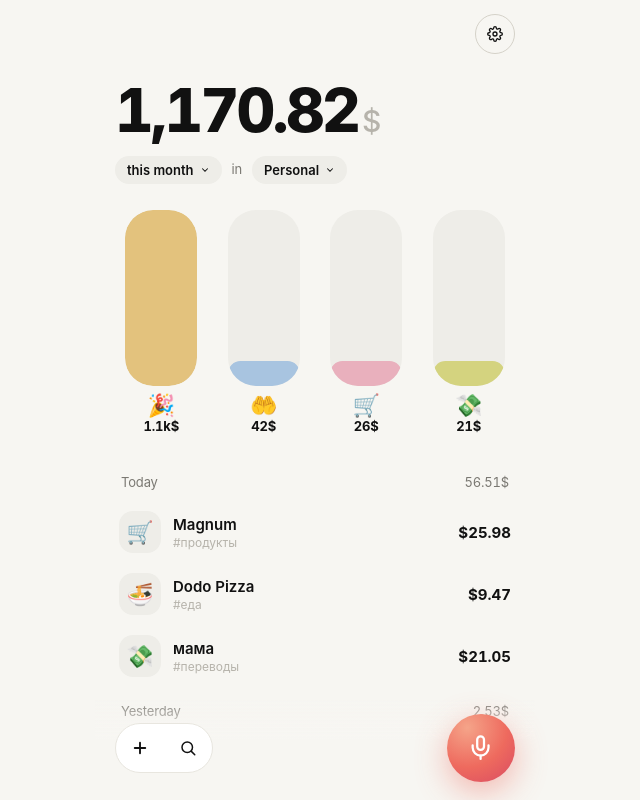
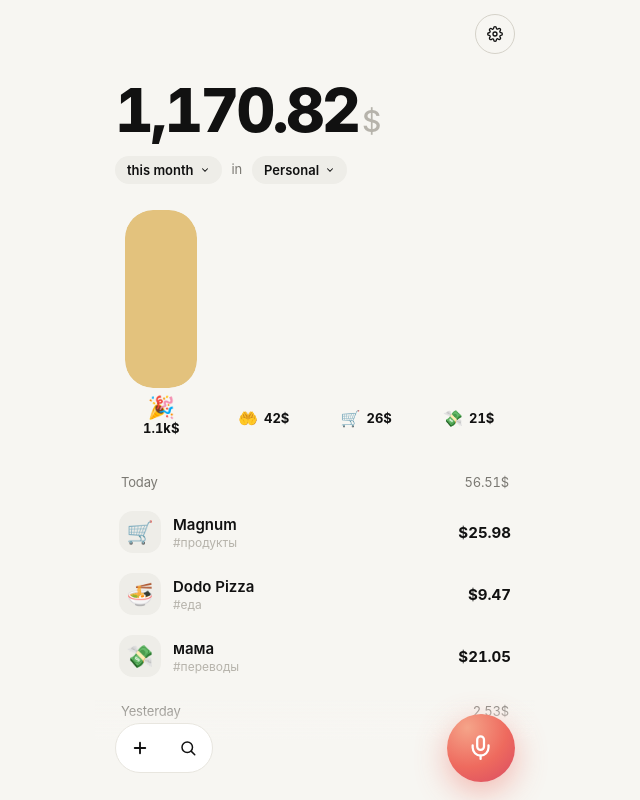
Before and after one commit to satzewoo/satzewoo.github.io, a SvelteKit app in the folder apps/monai-kz/: page / in a window 1280 px wide. Shown: the top 800 px of the page, without its empty margins (325-965 px from the left). Built offline with nearby package versions, Linux system fonts and the light colour scheme.

Commit message:
Phase 5: interactive bar chart with drill-down (#10)
Bars are buttons: tap toggles category filter on tx feed. Active bar gets 2px outline + 1.03× scale; others dim. Categories under 20% of top collapse to compact horizontal pills. Filter chip above list shows active filter.

```diff
--- a/apps/monai-kz/src/routes/+page.svelte
+++ b/apps/monai-kz/src/routes/+page.svelte
@@ -43,8 +43,24 @@
 	const topCategories = $derived(byCategory.slice(0, 4));
 	const maxCatTotal = $derived(topCategories[0]?.total ?? 1);
 
+	let selectedCategory = $state(/** @type {string | null} */ (null));
+
+	/** @param {string} slug */
+	function toggleCategoryFilter(slug) {
+		selectedCategory = selectedCategory === slug ? null : slug;
+	}
+
 	const recentExpenses = $derived(
-		txStore.items.filter((t) => t.kind === 'expense').slice(0, 12)
+		txStore.items
+			.filter((t) => t.kind === 'expense')
+			.filter((t) => !selectedCategory || (t.category ?? 'other_expense') === selectedCategory)
+			.slice(0, 12)
+	);
+
+	const selectedCategoryMeta = $derived(
+		selectedCategory
+			? CATEGORIES[/** @type {keyof typeof CATEGORIES} */ (selectedCategory)]
+			: null
 	);
 
 	const groupedRecent = $derived.by(() => {
@@ -130,8 +146,26 @@
 		{:else}
 			{#each topCategories as cat, i (cat.slug)}
 				{@const meta = CATEGORIES[/** @type {keyof typeof CATEGORIES} */ (cat.slug)]}
-				{@const pct = Math.max(14, Math.round((cat.total / maxCatTotal) * 100))}
-				<div class="bar-wrap" in:fly={{ y: 16, duration: 360, delay: i * 60, easing: quintOut }}>
+				{@const rawPct = Math.round((cat.total / maxCatTotal) * 100)}
+				{@const compact = rawPct < 20}
+				{@const pct = compact ? 0 : Math.max(20, rawPct)}
+				{@const active = selectedCategory === cat.slug}
+				<button
+					class="bar-wrap"
+					class:compact
+					class:active
+					class:dimmed={selectedCategory && !active}
+					type="button"
+					onclick={() => toggleCategoryFilter(cat.slug)}
+					aria-label={meta?.ru ?? cat.slug}
+					in:fly={{ y: 16, duration: 360, delay: i * 60, easing: quintOut }}
+				>
+					{#if compact}
+						<div class="bar-pill" style="background: {BAR_COLORS[i % BAR_COLORS.length]}33">
+							<span class="bar-emoji">{meta?.icon ?? '•'}</span>
+							<span class="bar-amt tabular">{fmtUsdCompact(cat.total)}$</span>
+						</div>
+					{:else}
 						<div class="bar-track">
 							<div
 								class="bar-fill"
@@ -140,7 +174,8 @@
 						</div>
 						<div class="bar-emoji">{meta?.icon ?? '•'}</div>
 						<div class="bar-amt tabular">{fmtUsdCompact(cat.total)}$</div>
-				</div>
+					{/if}
+				</button>
 			{/each}
 		{/if}
 	</section>
@@ -157,6 +192,21 @@
 		</div>
 	{:else}
 		<section class="recent">
+			{#if selectedCategory && selectedCategoryMeta}
+				<button
+					class="filter-chip"
+					type="button"
+					onclick={() => (selectedCategory = null)}
+					in:fly={{ y: -6, duration: 200, easing: quintOut }}
+				>
+					<span class="fc-emoji">{selectedCategoryMeta.icon}</span>
+					<span>{selectedCategoryMeta.ru}</span>
+					<svg viewBox="0 0 24 24" width="12" height="12" fill="none" stroke="currentColor" stroke-width="2.5" stroke-linecap="round"><line x1="6" y1="6" x2="18" y2="18"/><line x1="6" y1="18" x2="18" y2="6"/></svg>
+				</button>
+			{/if}
+			{#if recentExpenses.length === 0}
+				<div class="filter-empty subtle">Нет транзакций в этой категории</div>
+			{:else}
 				{#each groupedRecent as group}
 					<div class="group-head">
 						<span class="muted">{group.label}</span>
@@ -170,6 +220,7 @@
 						{/each}
 					</div>
 				{/each}
+			{/if}
 		</section>
 	{/if}
 
@@ -303,8 +354,19 @@
 		display: flex;
 		flex-direction: column;
 		align-items: center;
+		justify-content: flex-end;
 		height: 100%;
 		min-width: 0;
+		padding: 0;
+		background: transparent;
+		transition: opacity 200ms, transform 200ms var(--ease-spring);
+	}
+	.bar-wrap.active { transform: scale(1.03); }
+	.bar-wrap.dimmed { opacity: 0.4; }
+	.bar-wrap:active { transform: scale(0.97); }
+	.bar-wrap.compact {
+		justify-content: flex-end;
+		padding-bottom: 2px;
 	}
 	.bar-track {
 		flex: 1;
@@ -315,6 +377,9 @@
 		display: flex;
 		align-items: flex-end;
 		overflow: hidden;
+	}
+	.bar-wrap.active .bar-track {
+		box-shadow: 0 0 0 2px var(--fg);
 	}
 	.bar-fill {
 		width: 100%;
@@ -330,6 +395,38 @@
 		font-size: 13px;
 		font-weight: 700;
 		margin-top: 2px;
+	}
+
+	.bar-pill {
+		display: inline-flex;
+		align-items: center;
+		gap: 6px;
+		padding: 8px 12px;
+		border-radius: var(--radius-pill);
+		font-size: 13px;
+		font-weight: 700;
+		color: var(--fg);
+	}
+	.bar-pill .bar-emoji { font-size: 16px; margin: 0; }
+	.bar-pill .bar-amt { margin: 0; font-size: 13px; }
+
+	.filter-chip {
+		align-self: flex-start;
+		display: inline-flex;
+		align-items: center;
+		gap: 6px;
+		padding: 6px 12px;
+		background: var(--bg-softer);
+		border-radius: var(--radius-pill);
+		font-size: 13px;
+		font-weight: 600;
+		color: var(--fg);
+		margin: 0 4px 8px;
+	}
+	.fc-emoji { font-size: 15px; }
+	.filter-empty {
+		padding: 24px 12px;
+		text-align: center;
 	}
 
 	.promo {
```
Lines whose indentation alone changed are shown as unchanged.
